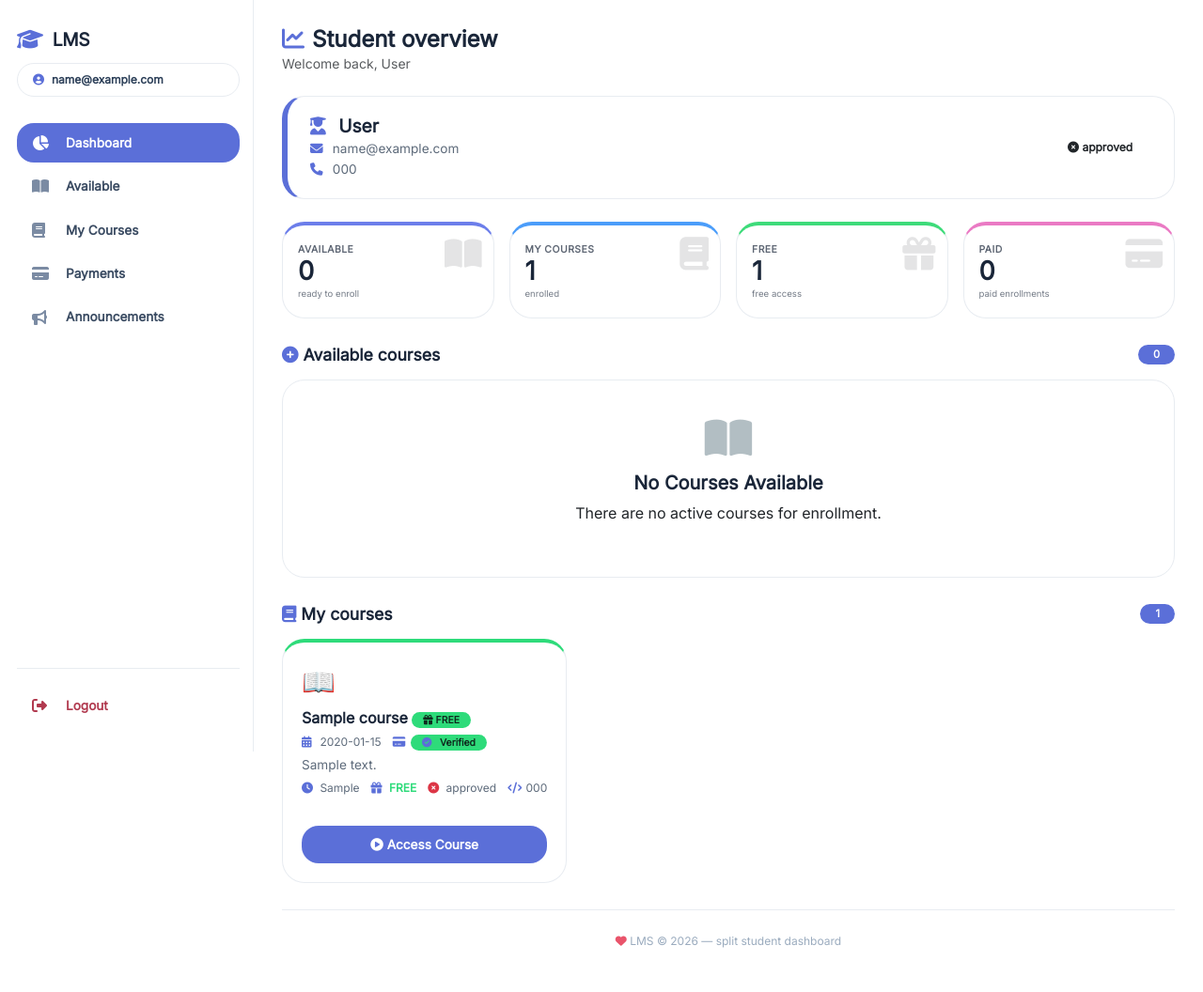
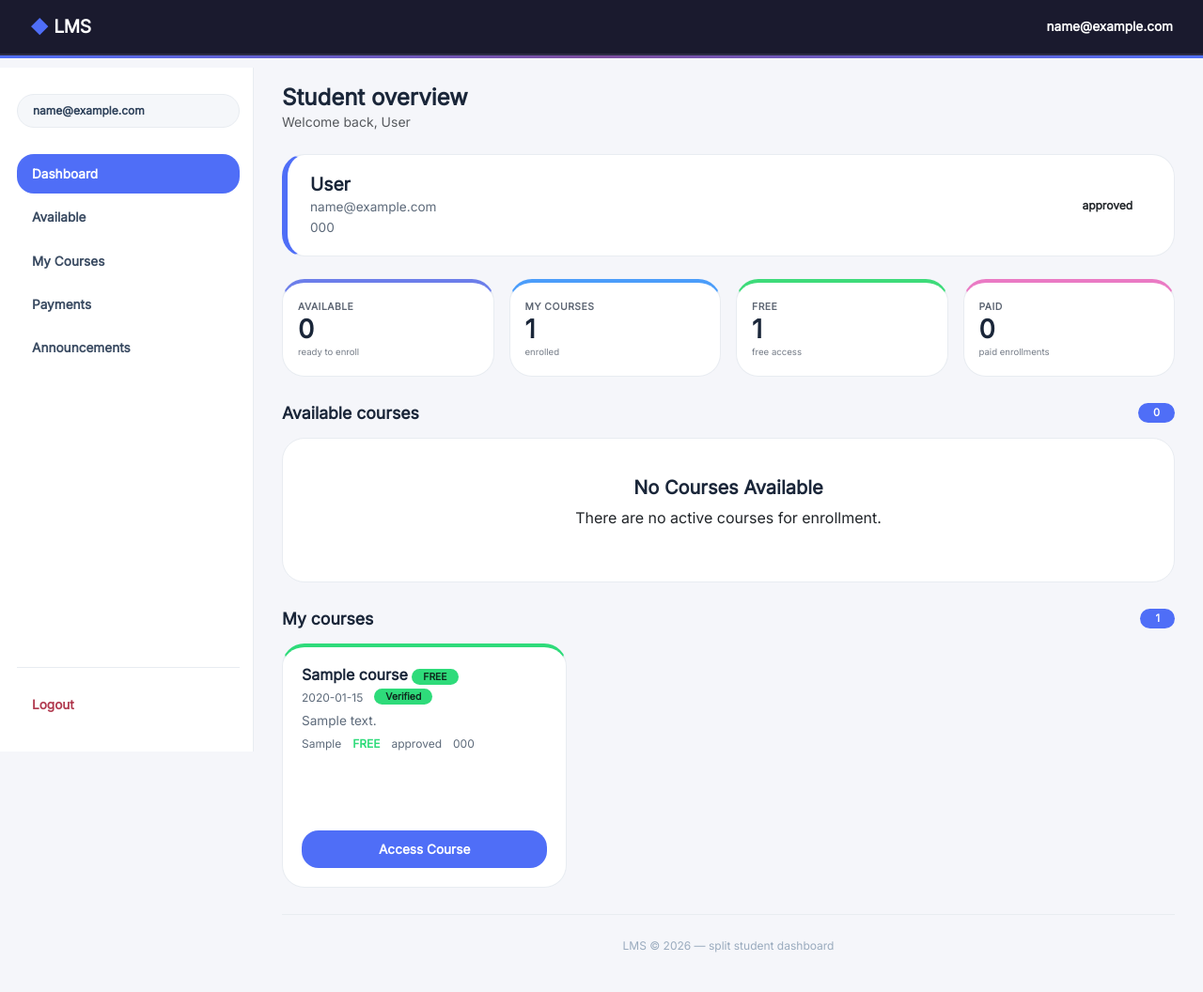
Before and after one commit to sakwasilas/smart-tech-lms, a Flask app: page /student/dashboard in a window 1280 px wide. Shown: the whole page at 94% size. Before the commit the page ends 1009 px from the top, so only its background shows below. Run offline with Flask 3, Linux system fonts and the light colour scheme; the visitor is signed in with stand-in values (Sample User, id 1); tables that the repository leaves empty hold one stand-in row (values such as "Sample post"); some libraries are stand-ins or nearby versions.

Commit message:
modfied the background

```diff
--- a/templates/students/student_dashboard.html
+++ b/templates/students/student_dashboard.html
@@ -3,57 +3,82 @@
   <meta charset="UTF-8" />
   <meta name="viewport" content="width=device-width, initial-scale=1.0" />
   <title>Student · split dashboard</title>
-  <!-- Bootstrap + Icons + Fonts -->
+  <!-- Bootstrap + Fonts -->
   <link href="https://cdn.jsdelivr.net/npm/bootstrap@5.3.3/dist/css/bootstrap.min.css" rel="stylesheet" />
-  <link rel="stylesheet" href="https://cdnjs.cloudflare.com/ajax/libs/font-awesome/6.4.0/css/all.min.css" />
   <link href="https://fonts.googleapis.com/css2?family=Inter:opsz,wght@14..32,300;400;500;600;700;800;900&display=swap" rel="stylesheet" />
   <style>
     * { margin:0; padding:0; box-sizing:border-box; }
     body {
       font-family: 'Inter', -apple-system, sans-serif;
-      background: #ffffff;
+      background: #f5f6fa;
       min-height: 100vh;
+    }
+
+    /* ===== TOP BLACK HEADER ===== */
+    .top-header {
+      background: #1a1a2e;
+      padding: 14px 32px;
+      display: flex;
+      justify-content: space-between;
+      align-items: center;
+      border-bottom: 2px solid #2d2d44;
+      position: sticky;
+      top: 0;
+      z-index: 100;
+    }
+    .top-header .brand {
+      font-weight: 800;
+      font-size: 1.2rem;
+      color: #ffffff;
+      letter-spacing: -0.3px;
+    }
+    .top-header .brand .accent {
+      color: #4f6ef7;
+    }
+    .top-header .user-info {
+      color: #c8d0e6;
+      font-size: 0.85rem;
+      font-weight: 500;
+    }
+    .top-header .user-info span {
+      color: #ffffff;
+      font-weight: 600;
+    }
+
+    /* ===== HR STYLED ===== */
+    .hr-styled {
+      border: none;
+      height: 3px;
+      background: linear-gradient(90deg, #4f6ef7, #7c4d9e, #4f6ef7);
+      margin: 0;
+      opacity: 1;
     }
 
     /* ----- split layout ----- */
     .dashboard-wrapper {
       display: flex;
-      min-height: 100vh;
+      min-height: calc(100vh - 72px);
       gap: 0;
     }
 
     /* LEFT PANEL – clean white */
     .left-panel {
       width: 270px;
-      min-height: 100vh;
+      min-height: 100%;
       background: #ffffff;
       border-right: 1px solid #e8ecf1;
       padding: 28px 14px 28px 18px;
       position: sticky;
-      top: 0;
-      height: 100vh;
+      top: 72px;
+      height: calc(100vh - 72px);
       overflow-y: auto;
       display: flex;
       flex-direction: column;
       z-index: 10;
     }
 
-    .left-panel .brand {
-      font-weight: 800;
-      font-size: 1.2rem;
-      color: #1a2639;
-      margin-bottom: 6px;
-      letter-spacing: -0.3px;
-      display: flex;
-      align-items: center;
-      gap: 10px;
-    }
-    .left-panel .brand i {
-      color: #5b6fd8;
-      font-size: 1.4rem;
-    }
     .left-panel .user-badge {
-      background: #ffffff;
+      background: #f5f7fa;
       border-radius: 60px;
       padding: 8px 16px;
       font-size: 0.75rem;
@@ -62,12 +87,8 @@
       display: inline-flex;
       align-items: center;
       gap: 8px;
-      margin-top: 4px;
       margin-bottom: 28px;
       border: 1px solid #e8ecf1;
-    }
-    .left-panel .user-badge i {
-      color: #5b6fd8;
     }
 
     /* nav */
@@ -80,7 +101,6 @@
     .nav-left .nav-item {
       display: flex;
       align-items: center;
-      gap: 14px;
       padding: 11px 16px;
       border-radius: 18px;
       font-weight: 600;
@@ -91,24 +111,12 @@
       background: transparent;
       border: none;
     }
-    .nav-left .nav-item i {
-      width: 22px;
-      font-size: 1rem;
-      color: #7b8ba3;
-      transition: 0.2s;
-    }
     .nav-left .nav-item:hover {
       background: #f5f5f5;
       color: #1a2639;
     }
-    .nav-left .nav-item:hover i {
-      color: #5b6fd8;
-    }
     .nav-left .nav-item.active {
-      background: #5b6fd8;
-      color: #fff;
-    }
-    .nav-left .nav-item.active i {
+      background: #4f6ef7;
       color: #fff;
     }
     .nav-left .logout-item {
@@ -117,9 +125,6 @@
       padding-top: 18px;
     }
     .nav-left .logout-item .nav-item {
-      color: #b13a4f;
-    }
-    .nav-left .logout-item .nav-item i {
       color: #b13a4f;
     }
     .nav-left .logout-item .nav-item:hover {
@@ -131,7 +136,7 @@
     .right-panel {
       flex: 1;
       padding: 28px 30px 30px 30px;
-      background: #ffffff;
+      background: #f5f6fa;
       min-width: 0;
     }
 
@@ -147,10 +152,6 @@
       background: #ffffff;
     }
     .stat-card:hover { transform: translateY(-4px); box-shadow: 0 14px 32px rgba(0,0,0,0.05); }
-    .stat-card .stat-icon {
-      position: absolute; right: 12px; top: 12px;
-      font-size: 2.2rem; opacity: 0.12;
-    }
     .stat-card .stat-label {
       font-size: 0.65rem; font-weight: 700; text-transform: uppercase;
       letter-spacing: 0.5px; opacity: 0.7;
@@ -180,16 +181,14 @@
       justify-content: space-between;
       flex-wrap: wrap;
       gap: 12px;
-      border-left: 6px solid #5b6fd8;
+      border-left: 6px solid #4f6ef7;
     }
     .profile-card .profile-info h3 {
       font-weight: 700; font-size: 1.2rem; color: #1a2639; margin:0;
     }
-    .profile-card .profile-info h3 i { color: #5b6fd8; margin-right: 8px; }
     .profile-card .profile-info p {
       color: #5d6a7a; font-size: 0.85rem; margin: 2px 0 0 0;
     }
-    .profile-card .profile-info p i { width: 20px; color: #5b6fd8; }
     .status-badge {
       padding: 6px 20px; border-radius: 40px; font-size: 0.75rem; font-weight: 700;
     }
@@ -218,16 +217,14 @@
       flex-direction: column;
       justify-content: space-between;
       min-height: 260px;
-      border-top: 4px solid #5b6fd8;
+      border-top: 4px solid #4f6ef7;
       position: relative;
     }
     .course-card:hover { transform: translateY(-4px); box-shadow: 0 12px 32px rgba(0,0,0,0.04); }
-    .course-card .course-icon { font-size: 1.8rem; margin-bottom: 8px; }
     .course-card h4 { font-weight: 700; font-size: 1rem; color: #1a2639; margin-bottom: 6px; }
     .course-card .course-meta {
       display: flex; gap: 12px; flex-wrap: wrap; font-size: 0.75rem; color: #5d6a7a;
     }
-    .course-card .course-meta i { color: #5b6fd8; width: 16px; }
     .course-card .course-description {
       font-size: 0.85rem; color: #5d6a7a; line-height: 1.4; margin: 6px 0; flex-grow:1;
     }
@@ -238,8 +235,8 @@
       font-weight: 700; font-size: 0.85rem; transition: 0.2s; cursor: pointer;
       margin-top: 12px; text-align: center; text-decoration: none; display: block;
     }
-    .btn-enroll.primary { background: #5b6fd8; color: #fff; }
-    .btn-enroll.primary:hover { background: #4a5fc7; color:#fff; text-decoration:none; }
+    .btn-enroll.primary { background: #4f6ef7; color: #fff; }
+    .btn-enroll.primary:hover { background: #3a5cd4; color:#fff; text-decoration:none; }
     .btn-enroll.success { background: #2edb7a; color: #0f2a1e; }
     .btn-enroll.success:hover { background: #23c46a; color:#0f2a1e; text-decoration:none; }
     .btn-enroll.warning { background: #f5b342; color: #281e0a; }
@@ -255,7 +252,7 @@
     }
     .section-header h3 { font-weight: 700; color: #1a2639; margin:0; font-size:1.1rem; }
     .section-header .badge-count {
-      background: #5b6fd8; color: #fff; padding: 2px 16px; border-radius: 40px;
+      background: #4f6ef7; color: #fff; padding: 2px 16px; border-radius: 40px;
       font-size: 0.7rem; font-weight: 700;
     }
 
@@ -263,7 +260,6 @@
       text-align: center; padding: 40px 20px; background: #ffffff;
       border-radius: 24px; border: 1px solid #e8ecf1;
     }
-    .empty-state i { font-size: 2.8rem; color: #b2bec3; margin-bottom: 12px; }
     .empty-state h5 { color: #1a2639; font-weight: 700; }
 
     .alert-custom {
@@ -279,18 +275,18 @@
       text-align: center; padding: 24px 0 10px 0; color: #9aabbe;
       font-size: 0.75rem; border-top: 1px solid #e8ecf1; margin-top: 28px;
     }
-    .footer i { color: #e9546b; }
 
     /* responsive */
     @media (max-width: 992px) {
-      .dashboard-wrapper { flex-direction: column; }
+      .top-header { padding: 12px 20px; flex-wrap: wrap; gap: 8px; }
+      .dashboard-wrapper { flex-direction: column; min-height: auto; }
       .left-panel {
         width: 100%; min-height: auto; height: auto; position: relative;
         border-right: none; border-bottom: 1px solid #e8ecf1;
         padding: 14px 20px; flex-direction: row; flex-wrap: wrap;
         align-items: center; gap: 8px;
+        top: 0;
       }
-      .left-panel .brand { margin-bottom: 0; }
       .left-panel .user-badge { margin-bottom: 0; margin-top: 0; }
       .nav-left { flex-direction: row; flex-wrap: wrap; gap: 4px; width: 100%; margin-top: 4px; }
       .nav-left .nav-item { padding: 6px 14px; font-size: 0.75rem; }
@@ -298,8 +294,9 @@
       .right-panel { padding: 18px 14px; }
     }
     @media (max-width: 576px) {
-      .left-panel .brand { font-size: 1rem; }
-      .nav-left .nav-item { font-size: 0.7rem; padding: 4px 10px; gap: 6px; }
+      .top-header .brand { font-size: 1rem; }
+      .top-header .user-info { font-size: 0.7rem; }
+      .nav-left .nav-item { font-size: 0.7rem; padding: 4px 10px; }
       .profile-card { flex-direction: column; text-align: center; }
       .profile-card .profile-status { text-align: center; }
       .stat-card .stat-value { font-size: 1.3rem; }
@@ -316,25 +313,35 @@
 </head>
 <body>
 
+<!-- ===== TOP BLACK HEADER ===== -->
+<header class="top-header">
+  <div class="brand">
+    <span class="accent">◆</span> LMS
+  </div>
+  <div class="user-info">
+    <span>{{ student.email }}</span>
+  </div>
+</header>
+
+<!-- ===== STYLED HR ===== -->
+<hr class="hr-styled" />
+
 <div class="dashboard-wrapper">
 
   <!-- ===== LEFT PANEL ===== -->
   <aside class="left-panel">
-    <div class="brand">
-      <i class="fas fa-graduation-cap"></i> LMS
-    </div>
     <div class="user-badge">
-      <i class="fas fa-user-circle"></i> {{ student.email }}
+      {{ student.email }}
     </div>
 
     <nav class="nav-left">
-      <a href="{{ url_for('student_dashboard') }}" class="nav-item active"><i class="fas fa-chart-pie"></i> Dashboard</a>
-      <a href="#" class="nav-item"><i class="fas fa-book-open"></i> Available</a>
-      <a href="#" class="nav-item"><i class="fas fa-book"></i> My Courses</a>
-      <a href="#" class="nav-item"><i class="fas fa-credit-card"></i> Payments</a>
-      <a href="#" class="nav-item"><i class="fas fa-bullhorn"></i> Announcements</a>
+      <a href="{{ url_for('student_dashboard') }}" class="nav-item active">Dashboard</a>
+      <a href="#" class="nav-item">Available</a>
+      <a href="#" class="nav-item">My Courses</a>
+      <a href="#" class="nav-item">Payments</a>
+      <a href="#" class="nav-item">Announcements</a>
       <div class="logout-item">
-        <a href="{{ url_for('logout') }}" class="nav-item"><i class="fas fa-sign-out-alt"></i> Logout</a>
+        <a href="{{ url_for('logout') }}" class="nav-item">Logout</a>
       </div>
     </nav>
   </aside>
@@ -347,7 +354,6 @@
       {% if messages %}
         {% for category, message in messages %}
         <div class="alert-custom {{ category }}">
-          <i class="fas fa-{% if category == 'success' %}check-circle{% elif category == 'danger' %}exclamation-circle{% elif category == 'warning' %}exclamation-triangle{% else %}info-circle{% endif %} me-2"></i>
           {{ message }}
         </div>
         {% endfor %}
@@ -357,7 +363,7 @@
     <!-- header -->
     <div class="d-flex justify-content-between align-items-center mb-2">
       <div>
-        <h4 class="fw-bold mb-0" style="color:#1a2639;"><i class="fas fa-chart-line me-2" style="color:#5b6fd8;"></i>Student overview</h4>
+        <h4 class="fw-bold mb-0" style="color:#1a2639;">Student overview</h4>
         <p class="text-muted small">Welcome back, {{ student.fullname }}</p>
       </div>
     </div>
@@ -365,13 +371,12 @@
     <!-- profile card -->
     <div class="profile-card fade-in">
       <div class="profile-info">
-        <h3><i class="fas fa-user-graduate"></i> {{ student.fullname }}</h3>
-        <p><i class="fas fa-envelope"></i> {{ student.email }}</p>
-        <p><i class="fas fa-phone"></i> {{ student.phone or 'Not provided' }}</p>
+        <h3>{{ student.fullname }}</h3>
+        <p>{{ student.email }}</p>
+        <p>{{ student.phone or 'Not provided' }}</p>
       </div>
       <div class="profile-status">
         <span class="status-badge {{ student.status|lower }}">
-          <i class="fas fa-{% if student.status == 'Active' %}check-circle{% elif student.status == 'Pending' %}clock{% else %}times-circle{% endif %}"></i>
           {{ student.status }}
         </span>
       </div>
@@ -379,15 +384,15 @@
 
     <!-- stats -->
     <div class="row g-3 mb-3">
-      <div class="col-md-3 col-6"><div class="stat-card purple fade-in"><i class="fas fa-book-open stat-icon"></i><div class="stat-label">Available</div><div class="stat-value">{{ courses|length }}</div><span class="stat-sub">ready to enroll</span></div></div>
-      <div class="col-md-3 col-6"><div class="stat-card blue fade-in"><i class="fas fa-book stat-icon"></i><div class="stat-label">My Courses</div><div class="stat-value">{{ my_courses|length }}</div><span class="stat-sub">enrolled</span></div></div>
-      <div class="col-md-3 col-6"><div class="stat-card green fade-in"><i class="fas fa-gift stat-icon"></i><div class="stat-label">Free</div><div class="stat-value">{{ my_courses|selectattr('course.is_free', 'equalto', true)|list|length }}</div><span class="stat-sub">free access</span></div></div>
-      <div class="col-md-3 col-6"><div class="stat-card pink fade-in"><i class="fas fa-credit-card stat-icon"></i><div class="stat-label">Paid</div><div class="stat-value">{{ my_courses|selectattr('course.is_free', 'equalto', false)|list|length }}</div><span class="stat-sub">paid enrollments</span></div></div>
+      <div class="col-md-3 col-6"><div class="stat-card purple fade-in"><div class="stat-label">Available</div><div class="stat-value">{{ courses|length }}</div><span class="stat-sub">ready to enroll</span></div></div>
+      <div class="col-md-3 col-6"><div class="stat-card blue fade-in"><div class="stat-label">My Courses</div><div class="stat-value">{{ my_courses|length }}</div><span class="stat-sub">enrolled</span></div></div>
+      <div class="col-md-3 col-6"><div class="stat-card green fade-in"><div class="stat-label">Free</div><div class="stat-value">{{ my_courses|selectattr('course.is_free', 'equalto', true)|list|length }}</div><span class="stat-sub">free access</span></div></div>
+      <div class="col-md-3 col-6"><div class="stat-card pink fade-in"><div class="stat-label">Paid</div><div class="stat-value">{{ my_courses|selectattr('course.is_free', 'equalto', false)|list|length }}</div><span class="stat-sub">paid enrollments</span></div></div>
     </div>
 
     <!-- available courses -->
     <div class="section-header">
-      <h3><i class="fas fa-plus-circle" style="color:#5b6fd8;"></i> Available courses</h3>
+      <h3>Available courses</h3>
       <span class="badge-count">{{ courses|length }}</span>
     </div>
     <div class="course-grid">
@@ -395,40 +400,39 @@
         {% for course in courses %}
         <div class="course-card fade-in">
           <div>
-            <div class="course-icon">📚</div>
             <h4>
               {{ course.course_name }}
-              {% if course.is_free %}<span class="badge-free"><i class="fas fa-gift"></i> FREE</span>{% else %}<span class="badge-paid"><i class="fas fa-credit-card"></i> PAID</span>{% endif %}
+              {% if course.is_free %}<span class="badge-free">FREE</span>{% else %}<span class="badge-paid">PAID</span>{% endif %}
             </h4>
             <div class="course-meta">
-              <span><i class="fas fa-clock"></i> {{ course.duration or 'N/A' }}</span>
-              {% if course.is_free %}<span class="course-fee" style="color:#2edb7a;"><i class="fas fa-gift"></i> FREE</span>
-              {% else %}<span class="course-fee"><i class="fas fa-dollar-sign"></i> Ksh {{ course.fee }}</span>{% endif %}
-              <span><i class="fas fa-code"></i> {{ course.course_code }}</span>
+              <span>{{ course.duration or 'N/A' }}</span>
+              {% if course.is_free %}<span class="course-fee" style="color:#2edb7a;">FREE</span>
+              {% else %}<span class="course-fee">Ksh {{ course.fee }}</span>{% endif %}
+              <span>{{ course.course_code }}</span>
             </div>
             <p class="course-description">{{ course.description[:120] }}{% if course.description and course.description|length > 120 %}...{% endif %}</p>
           </div>
           {% set enrolled = false %}
           {% for item in my_courses %}{% if item.course_id == course.id %}{% set enrolled = true %}{% endif %}{% endfor %}
           {% if enrolled %}
-            <button class="btn-enroll success" disabled><i class="fas fa-check-circle"></i> Already Enrolled</button>
+            <button class="btn-enroll success" disabled>Already Enrolled</button>
           {% else %}
             <form action="{{ url_for('enroll', course_id=course.id) }}" method="POST">
               <button type="submit" class="btn-enroll {% if course.is_free %}free{% else %}primary{% endif %}">
-                {% if course.is_free %}<i class="fas fa-gift"></i> Enroll Free{% else %}<i class="fas fa-plus-circle"></i> Enroll Now - Ksh {{ course.fee }}{% endif %}
+                {% if course.is_free %}Enroll Free{% else %}Enroll Now - Ksh {{ course.fee }}{% endif %}
               </button>
             </form>
           {% endif %}
         </div>
         {% endfor %}
       {% else %}
-        <div class="empty-state" style="grid-column:1/-1;"><i class="fas fa-book-open"></i><h5>No Courses Available</h5><p>There are no active courses for enrollment.</p></div>
+        <div class="empty-state" style="grid-column:1/-1;"><h5>No Courses Available</h5><p>There are no active courses for enrollment.</p></div>
       {% endif %}
     </div>
 
     <!-- my courses -->
     <div class="section-header">
-      <h3><i class="fas fa-book" style="color:#5b6fd8;"></i> My courses</h3>
+      <h3>My courses</h3>
       <span class="badge-count">{{ my_courses|length }}</span>
     </div>
     <div class="course-grid">
@@ -436,41 +440,39 @@
         {% for enrollment in my_courses %}
         <div class="course-card fade-in" style="border-top-color: {% if enrollment.payment_status == 'Paid' or enrollment.course.is_free %}#2edb7a{% else %}#f5b342{% endif %};">
           <div>
-            <div class="course-icon">📖</div>
             <h4>
               {{ enrollment.course.course_name }}
-              {% if enrollment.course.is_free %}<span class="badge-free"><i class="fas fa-gift"></i> FREE</span>{% else %}<span class="badge-paid"><i class="fas fa-credit-card"></i> PAID</span>{% endif %}
+              {% if enrollment.course.is_free %}<span class="badge-free">FREE</span>{% else %}<span class="badge-paid">PAID</span>{% endif %}
             </h4>
             <div class="course-meta">
-              <span><i class="fas fa-calendar-alt"></i> {{ enrollment.date_enrolled }}</span>
+              <span>{{ enrollment.date_enrolled }}</span>
               <span>
-                <i class="fas fa-credit-card"></i>
-                {% if enrollment.payment_status == 'Paid' %}<span class="badge-access"><i class="fas fa-check-circle"></i> Verified</span>
-                {% elif enrollment.course.is_free %}<span class="badge-access"><i class="fas fa-gift"></i> Free Access</span>
-                {% else %}<span class="badge-pending"><i class="fas fa-clock"></i> Pending</span>{% endif %}
+                {% if enrollment.payment_status == 'Paid' %}<span class="badge-access">Verified</span>
+                {% elif enrollment.course.is_free %}<span class="badge-access">Free Access</span>
+                {% else %}<span class="badge-pending">Pending</span>{% endif %}
               </span>
             </div>
             <p class="course-description">{{ enrollment.course.description[:100] }}{% if enrollment.course.description and enrollment.course.description|length > 100 %}...{% endif %}</p>
             <div class="course-meta">
-              <span><i class="fas fa-clock"></i> {{ enrollment.course.duration or 'N/A' }}</span>
-              {% if enrollment.course.is_free %}<span style="color:#2edb7a;font-weight:700;"><i class="fas fa-gift"></i> FREE</span>{% else %}<span><i class="fas fa-dollar-sign"></i> Ksh {{ enrollment.course.fee }}</span>{% endif %}
-              <span><i class="fas fa-{% if enrollment.status == 'Active' %}check-circle text-success{% else %}times-circle text-danger{% endif %}"></i> {{ enrollment.status }}</span>
-              <span><i class="fas fa-code"></i> {{ enrollment.course.course_code }}</span>
+              <span>{{ enrollment.course.duration or 'N/A' }}</span>
+              {% if enrollment.course.is_free %}<span style="color:#2edb7a;font-weight:700;">FREE</span>{% else %}<span>Ksh {{ enrollment.course.fee }}</span>{% endif %}
+              <span>{{ enrollment.status }}</span>
+              <span>{{ enrollment.course.course_code }}</span>
             </div>
           </div>
           {% if enrollment.payment_status == "Pending" and not enrollment.course.is_free %}
-            <a href="{{ url_for('payment_page', enrollment_id=enrollment.id) }}" class="btn-enroll warning" style="text-align:center;text-decoration:none;display:block;"><i class="fas fa-credit-card"></i> Make Payment</a>
+            <a href="{{ url_for('payment_page', enrollment_id=enrollment.id) }}" class="btn-enroll warning" style="text-align:center;text-decoration:none;display:block;">Make Payment</a>
           {% else %}
-            <a href="{{ url_for('access_course', course_id=enrollment.course_id) }}" class="btn-enroll primary" style="text-align:center;text-decoration:none;display:block;"><i class="fas fa-play-circle"></i> Access Course</a>
+            <a href="{{ url_for('access_course', course_id=enrollment.course_id) }}" class="btn-enroll primary" style="text-align:center;text-decoration:none;display:block;">Access Course</a>
           {% endif %}
         </div>
         {% endfor %}
       {% else %}
-        <div class="empty-state" style="grid-column:1/-1;"><i class="fas fa-book"></i><h5>No Courses Yet</h5><p>You haven't enrolled in any courses. Browse available courses above!</p></div>
+        <div class="empty-state" style="grid-column:1/-1;"><h5>No Courses Yet</h5><p>You haven't enrolled in any courses. Browse available courses above!</p></div>
       {% endif %}
     </div>
 
-    <div class="footer"><i class="fas fa-heart"></i> LMS &copy; 2026 — split student dashboard</div>
+    <div class="footer">LMS &copy; 2026 — split student dashboard</div>
 
   </main>
 </div>
```
